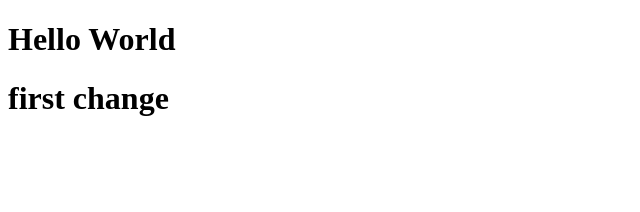
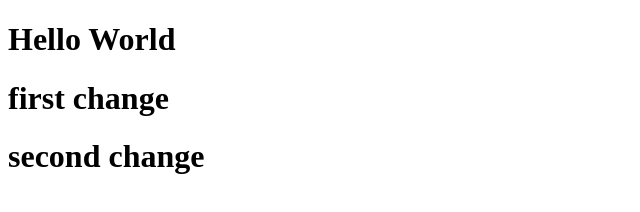
Before and after one commit to usman-khurram/lab-04, a plain HTML site: page index.html in a window 1280 px wide. Shown: the whole page, without its empty margins (0-640 px from the left). Drawn offline with Linux system fonts and the light colour scheme.

Commit message:
second change

```diff
--- a/index.html
+++ b/index.html
@@ -8,5 +8,8 @@
 <body>
     <h1>Hello World</h1>
     <h1>first change </h1>
+     <h1>second change </h1>
+
+
 </body>
 </html
```
